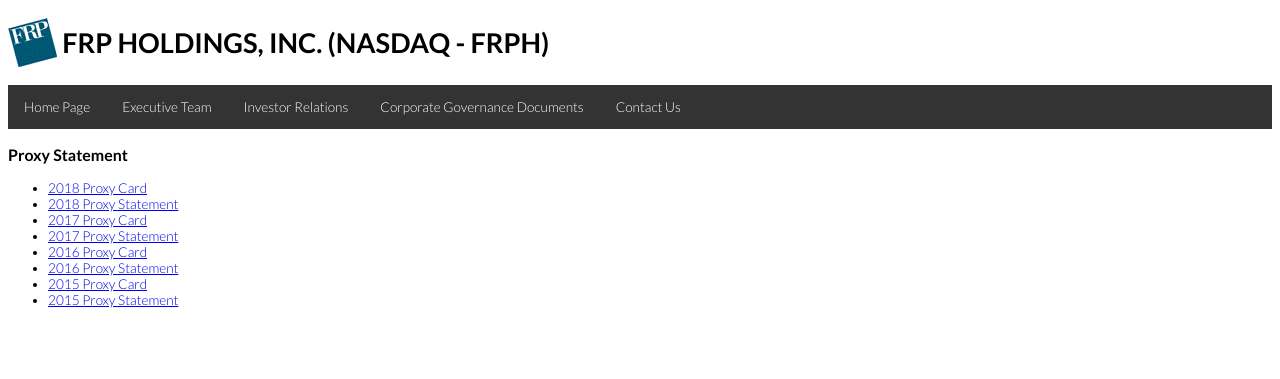
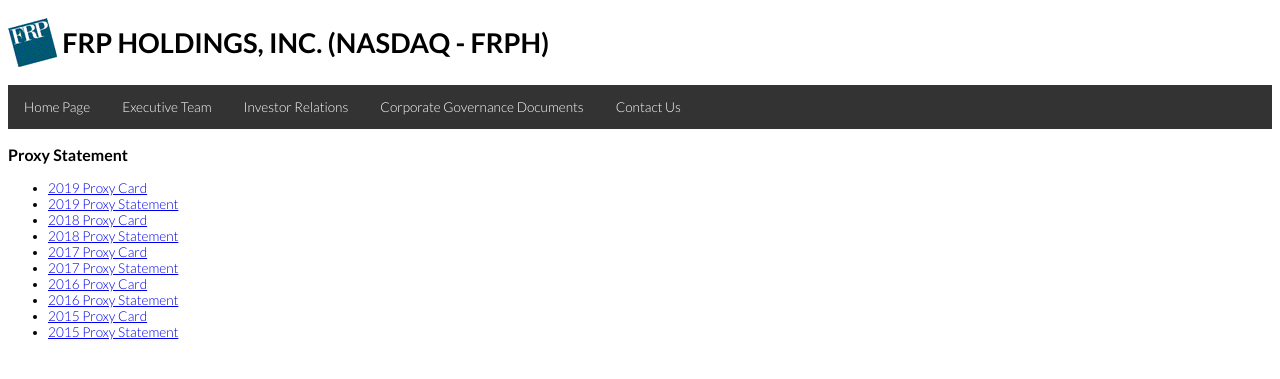
Before and after one commit to frpholdings/frpholdings.github.io, a Jekyll site: the page built from proxy-statement.md, in a window 1280 px wide. Shown: the top 379 px of the page. Built offline with Jekyll 4.4.1, drawn with Linux system fonts in a browser that asks for light colours.

Commit message:
New Proxy Files

```diff
--- a/proxy-statement.md
+++ b/proxy-statement.md
@@ -6,6 +6,8 @@
 
 ### {{page.title}}
 
+- [2019 Proxy Card](/assets/frphProxyCard2019.pdf)
+- [2019 Proxy Statement](/assets/FRPH-ProxyStatement-2019.PDF)
 - [2018 Proxy Card](/assets/frphproxycard18.pdf)
 - [2018 Proxy Statement](/assets/frphproxy18.PDF)
 - [2017 Proxy Card](/assets/FRPH_Proxy_Card_2017.pdf)
```
Also changed, not shown: 2 other files.
